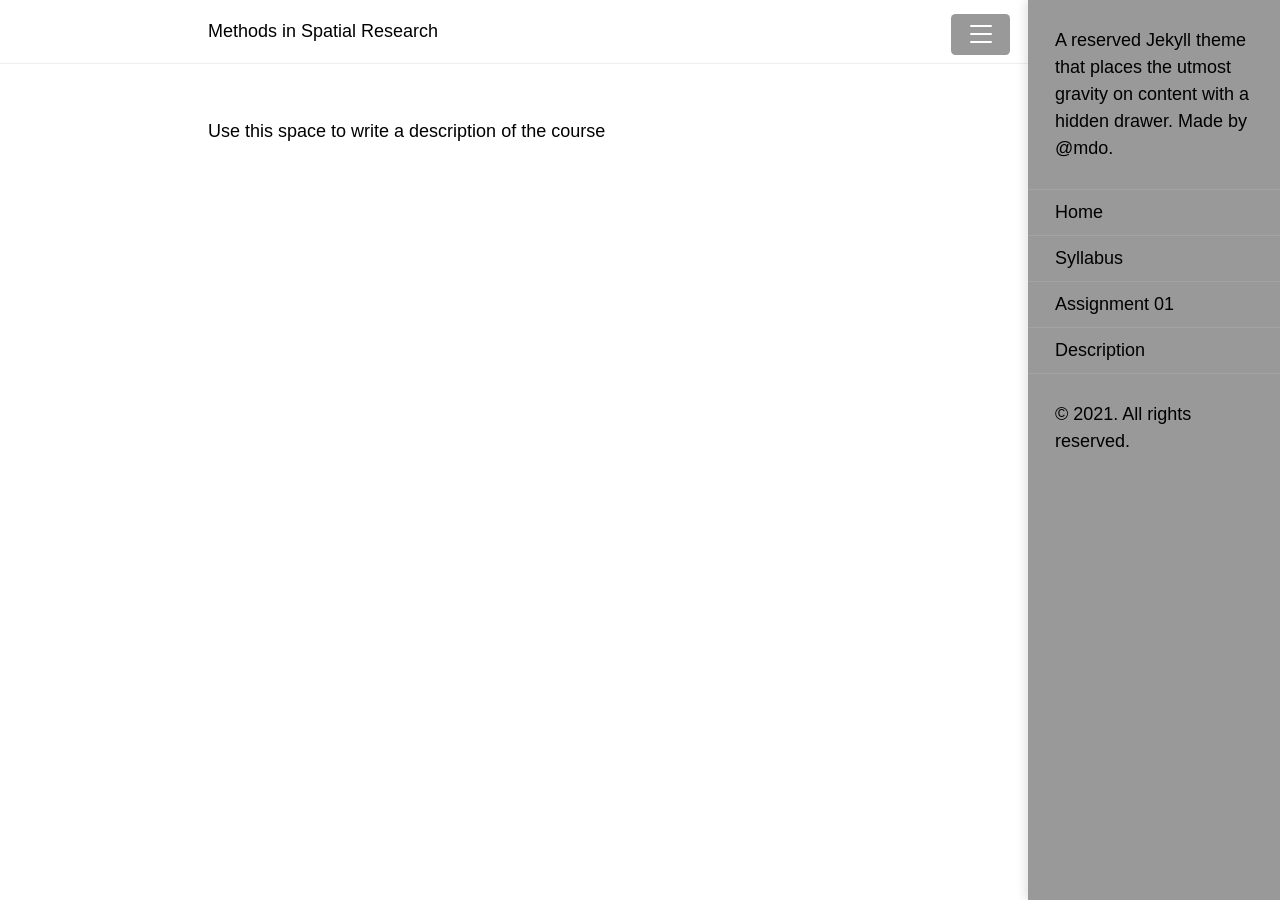
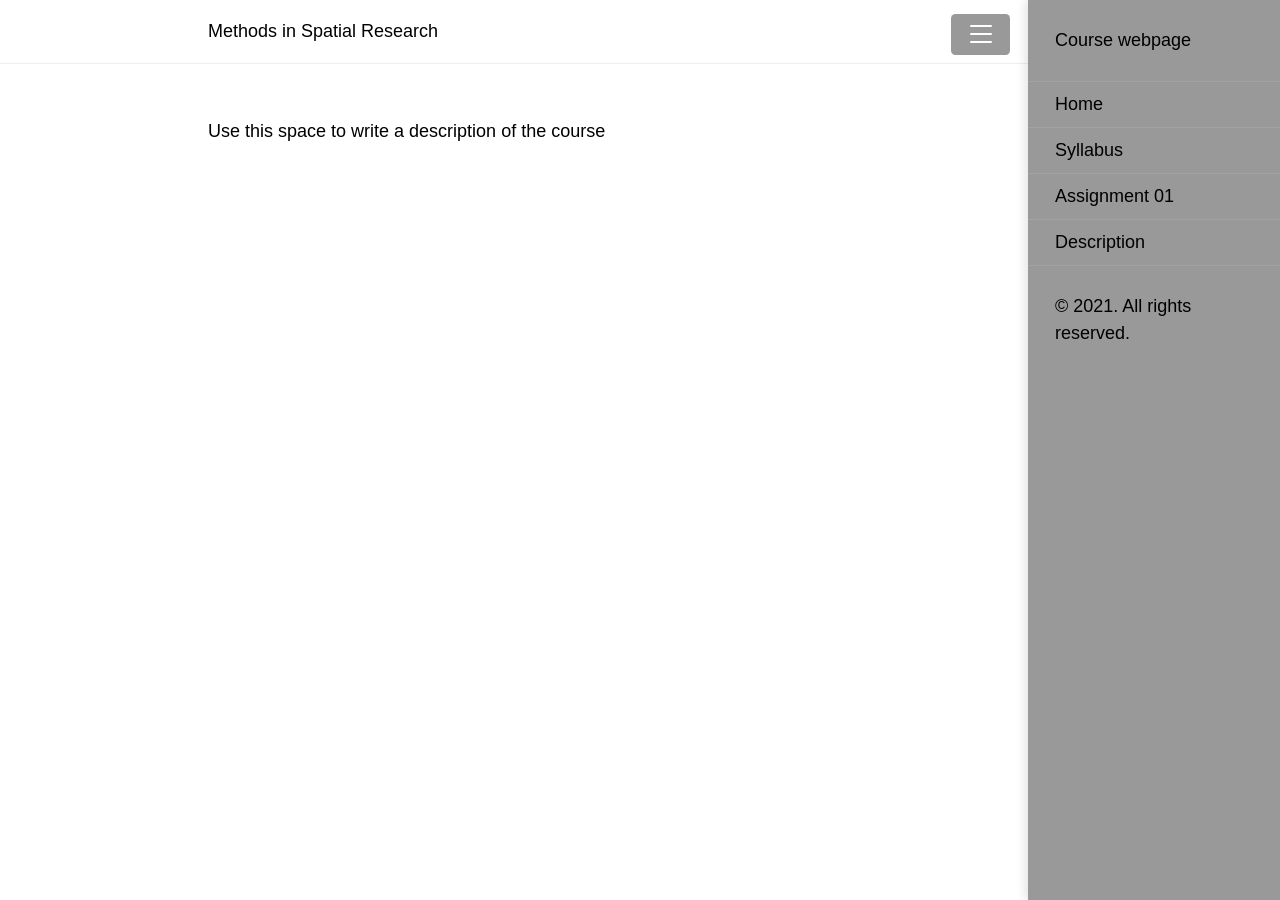
Before and after one commit to CenterForSpatialResearch/methods-in-spatial-research-sp2021, a Jekyll site: the page built from index.html, in a window 1280 px wide. Built offline with Jekyll 4.4.1, drawn with Linux system fonts in a browser that asks for light colours; the list of posts is cut into pages by our own code.

Commit message:
Update _config.yml

```diff
--- a/_config.yml
+++ b/_config.yml
@@ -1,17 +1,17 @@
 # Setup
 title:               Methods in Spatial Research
 tagline:             ''
-description:         'A reserved <a href="https://jekyllrb.com" target="_blank">Jekyll</a> theme that places the utmost gravity on content with a hidden drawer. Made by <a href="https://twitter.com/mdo" target="_blank">@mdo</a>.'
-url:                 https://darebrawley.github.io
-baseurl:             '/course-template'
+description:         'Course webpage'
+url:                 https://centerforspatialresearch.github.io/
+baseurl:             '/methods-in-spatial-research-sp2021'
 paginate:            5
 permalink:           pretty
 
 # About/contact
 author:
-  name:              Mark Otto
-  url:               https://twitter.com/mdo
-  email:             markdotto@gmail.com
+  name:              Dare Brawley
+  url:               c4sr.columbia.edu
+  email:             dare.brawley@columbia.edu
 
 # Gems
 plugins:
```
